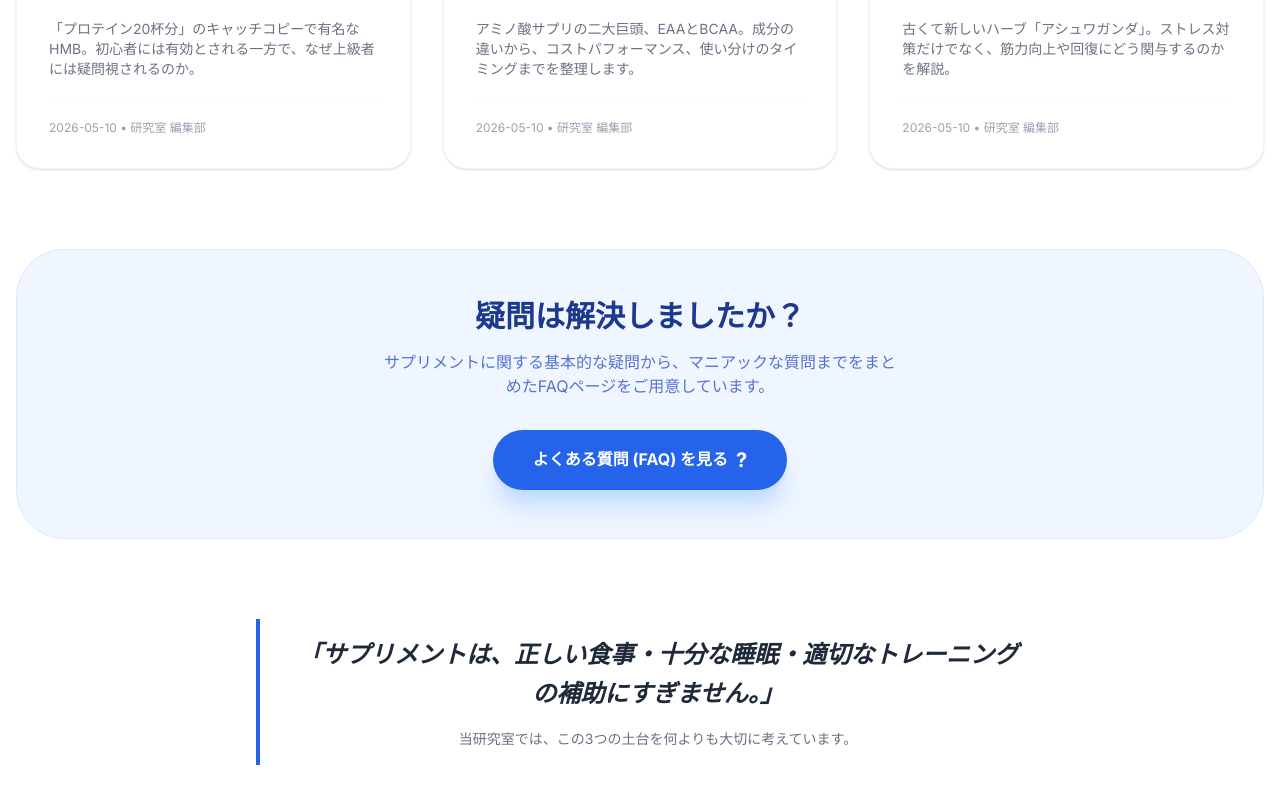
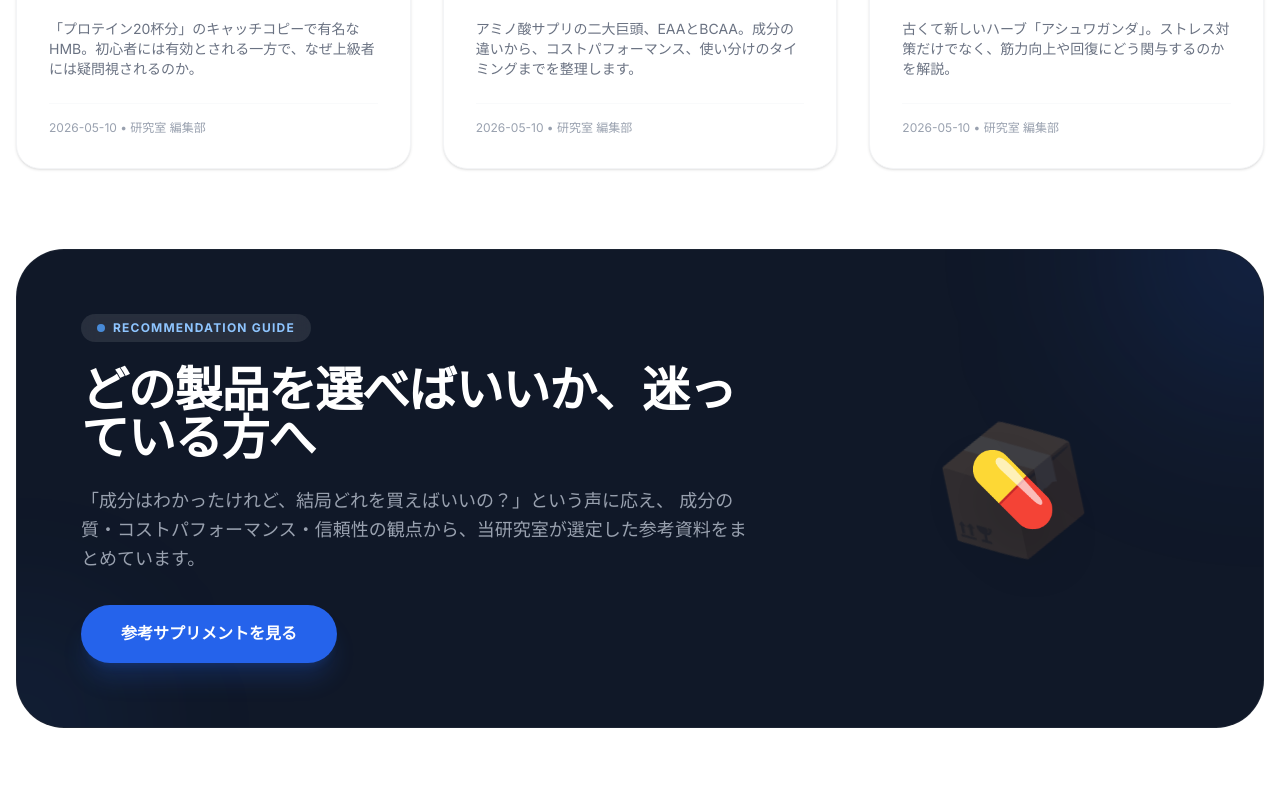
Before and after one commit to WAKAMUSYA/supplement-lab, a Next.js app: page / in a window 1280 px wide. Shown: the part 2731-3520 px from the top of the page. Built offline with nearby package versions, Linux system fonts and the light colour scheme.

Commit message:
変更内容

```diff
--- a/src/app/page.tsx
+++ b/src/app/page.tsx
@@ -184,6 +184,47 @@ export default function Home() {
         </div>
       </section>
 
+      {/* Reference Supplements Section */}
+      <section className="container mx-auto px-4">
+        <div className="bg-gray-900 rounded-[2.5rem] md:rounded-[3rem] p-10 md:p-16 text-white overflow-hidden relative group border border-white/5">
+          <div className="absolute top-0 right-0 w-64 h-64 bg-primary/20 rounded-full blur-[100px] -mr-32 -mt-32 group-hover:bg-primary/30 transition-colors"></div>
+          <div className="absolute bottom-0 left-0 w-48 h-48 bg-blue-500/10 rounded-full blur-[80px] -ml-24 -mb-24"></div>
+
+          <div className="relative z-10 flex flex-col md:flex-row items-center justify-between gap-10">
+            <div className="max-w-2xl text-center md:text-left">
+              <div className="inline-flex items-center gap-2 px-4 py-1.5 bg-white/10 backdrop-blur rounded-full text-xs font-bold tracking-widest text-blue-300 mb-6 uppercase">
+                <span className="w-2 h-2 bg-blue-400 rounded-full animate-pulse"></span>
+                Recommendation Guide
+              </div>
+              <h2 className="text-3xl md:text-5xl font-bold mb-6 tracking-tight">
+                どの製品を選べばいいか、<br className="md:hidden" />
+                迷っている方へ
+              </h2>
+              <p className="text-gray-400 text-lg leading-relaxed mb-8">
+                「成分はわかったけれど、結局どれを買えばいいの？」という声に応え、
+                成分の質・コストパフォーマンス・信頼性の観点から、当研究室が選定した参考資料をまとめています。
+              </p>
+              <div className="flex flex-wrap justify-center md:justify-start gap-4">
+                <Link
+                  href="/supplements"
+                  className="px-10 py-4 bg-primary hover:bg-blue-600 text-white rounded-full font-bold transition-all transform hover:scale-105 shadow-xl shadow-primary/20"
+                >
+                  参考サプリメントを見る
+                </Link>
+              </div>
+            </div>
+            <div className="w-full md:w-1/3 flex justify-center">
+              <div className="relative">
+                <div className="text-8xl md:text-9xl opacity-20 transform -rotate-12">📦</div>
+                <div className="absolute inset-0 flex items-center justify-center">
+                  <span className="text-6xl md:text-7xl drop-shadow-2xl">💊</span>
+                </div>
+              </div>
+            </div>
+          </div>
+        </div>
+      </section>
+
       {/* FAQ Link Section */}
       <section className="container mx-auto px-4">
         <div className="bg-blue-50 border border-blue-100 rounded-[2rem] md:rounded-[3rem] p-8 md:p-12 text-center">
```
